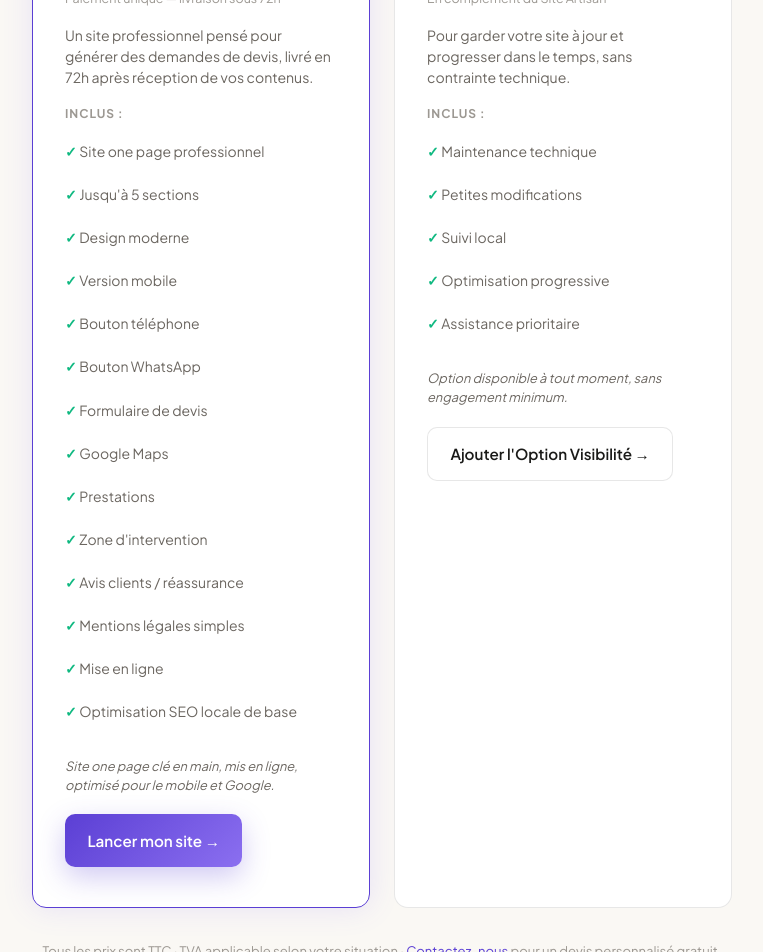
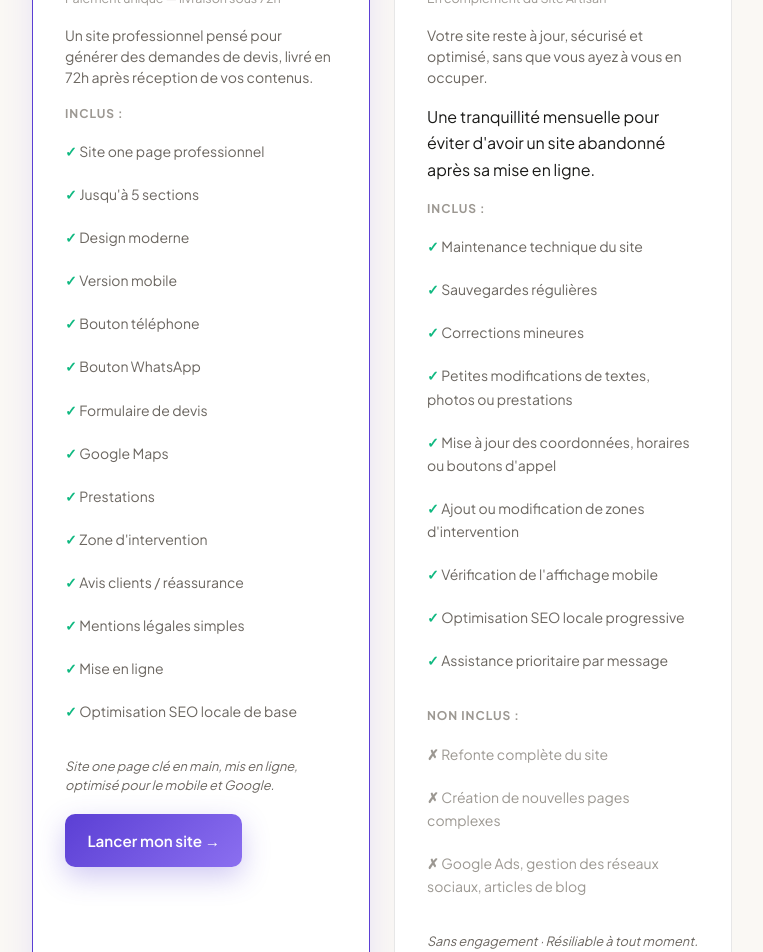
Before and after one commit to FabienGB69/Pixeloria-agence-web, a Next.js app: page / in a window 1280 px wide. Shown: the part 1940-2892 px from the top of the page, without its empty margins (258-1021 px from the left). Built offline with nearby package versions, Linux system fonts and the light colour scheme; no server answers.

Commit message:
feat(pricing): update Option Visibilité from 89€ to 49€/mois with new inclusions

```diff
--- a/app/creation-site-internet-artisan/page.tsx
+++ b/app/creation-site-internet-artisan/page.tsx
@@ -60,7 +60,7 @@ export default function CreationSiteArtisanPage() {
     areaServed: 'France',
     offers: [
       { '@type': 'Offer', name: 'Site Artisan', price: '199', priceCurrency: 'EUR' },
-      { '@type': 'Offer', name: 'Option Visibilité', price: '89', priceCurrency: 'EUR', priceSpecification: { '@type': 'UnitPriceSpecification', referenceQuantity: { '@type': 'QuantitativeValue', value: '1', unitCode: 'MON' } } },
+      { '@type': 'Offer', name: 'Option Visibilité', price: '49', priceCurrency: 'EUR', priceSpecification: { '@type': 'UnitPriceSpecification', referenceQuantity: { '@type': 'QuantitativeValue', value: '1', unitCode: 'MON' } } },
     ],
   };
 
@@ -85,7 +85,7 @@ export default function CreationSiteArtisanPage() {
               <p className="page-hero-sub">
                 Un site professionnel, lisible sur mobile et optimisé pour être trouvé par vos
                 clients locaux. Formulaire de contact, bouton d&apos;appel, galerie de réalisations.
-                Site Artisan à 199&nbsp;€&nbsp;TTC, livré en 72 h. Option Visibilité à 89&nbsp;€/mois.
+                Site Artisan à 199&nbsp;€&nbsp;TTC, livré en 72 h. Option Visibilité à 49&nbsp;€/mois.
               </p>
               <div className="page-hero-actions">
                 <Link href="/#contact" className="btn btn-primary">
@@ -198,7 +198,7 @@ export default function CreationSiteArtisanPage() {
               </div>
               <div className="pricing-card">
                 <p className="pricing-label">Option Visibilité</p>
-                <p className="pricing-price">89 € <span>TTC / mois</span></p>
+                <p className="pricing-price">49 € <span>TTC / mois</span></p>
                 <p className="pricing-sublabel">Maintenance, modifications et suivi SEO</p>
                 <ul>
                   <li>Maintenance &amp; mises à jour incluses</li>
--- a/app/creation-site-internet-tpe-pme/page.tsx
+++ b/app/creation-site-internet-tpe-pme/page.tsx
@@ -67,7 +67,7 @@ export default function CreationSiteTpePmePage() {
     areaServed: 'France',
     offers: [
       { '@type': 'Offer', name: 'Site Artisan', price: '199', priceCurrency: 'EUR' },
-      { '@type': 'Offer', name: 'Option Visibilité', price: '89', priceCurrency: 'EUR', priceSpecification: { '@type': 'UnitPriceSpecification', referenceQuantity: { '@type': 'QuantitativeValue', value: '1', unitCode: 'MON' } } },
+      { '@type': 'Offer', name: 'Option Visibilité', price: '49', priceCurrency: 'EUR', priceSpecification: { '@type': 'UnitPriceSpecification', referenceQuantity: { '@type': 'QuantitativeValue', value: '1', unitCode: 'MON' } } },
     ],
   };
 
@@ -204,7 +204,7 @@ export default function CreationSiteTpePmePage() {
               </div>
               <div className="pricing-card">
                 <p className="pricing-label">Option Visibilité</p>
-                <p className="pricing-price">89 € <span>TTC / mois</span></p>
+                <p className="pricing-price">49 € <span>TTC / mois</span></p>
                 <p className="pricing-sublabel">Maintenance, modifications et suivi SEO</p>
                 <ul>
                   <li>Maintenance &amp; mises à jour incluses</li>
--- a/app/offres/page.tsx
+++ b/app/offres/page.tsx
@@ -10,7 +10,7 @@ import JsonLd from '@/components/JsonLd';
 export const metadata: Metadata = {
   title: 'Offre Site Artisan — 199 € TTC | Pixeloria',
   description:
-    'Pixeloria crée votre site professionnel artisan pour 199 € TTC, livré sous 72h. Bouton téléphone, WhatsApp, formulaire de devis, Google Maps, SEO local. Option maintenance 89 €/mois.',
+    'Pixeloria crée votre site professionnel artisan pour 199 € TTC, livré sous 72h. Bouton téléphone, WhatsApp, formulaire de devis, Google Maps, SEO local. Option maintenance 49 €/mois.',
   openGraph: {
     type: 'website',
     url: 'https://pixeloria.fr/offres',
--- a/app/page.tsx
+++ b/app/page.tsx
@@ -24,7 +24,7 @@ const FAQ = dynamic(() => import('@/components/sections/FAQ'));
 export const metadata: Metadata = {
   title: 'Pixeloria — Création & refonte de sites internet pour artisans et PME',
   description:
-    'Création et refonte de sites internet professionnels pour artisans, TPE et PME. Site Artisan à 199 € TTC, livré en 72 h. Option Visibilité à 89 €/mois avec maintenance et SEO inclus.',
+    'Création et refonte de sites internet professionnels pour artisans, TPE et PME. Site Artisan à 199 € TTC, livré en 72 h. Option Visibilité à 49 €/mois avec maintenance et SEO inclus.',
   openGraph: {
     type: 'website',
     url: 'https://pixeloria.fr/',
@@ -32,7 +32,7 @@ export const metadata: Metadata = {
     locale: 'fr_FR',
     title: 'Pixeloria — Création & refonte de sites internet pour artisans et PME',
     description:
-      'Création et refonte de sites internet professionnels pour artisans, TPE et PME. Site Artisan à 199 € TTC, livré en 72 h. Option Visibilité à 89 €/mois avec maintenance et SEO inclus.',
+      'Création et refonte de sites internet professionnels pour artisans, TPE et PME. Site Artisan à 199 € TTC, livré en 72 h. Option Visibilité à 49 €/mois avec maintenance et SEO inclus.',
     images: [{
       url: 'https://pixeloria.fr/og/pixeloria-og-image.png',
       secureUrl: 'https://pixeloria.fr/og/pixeloria-og-image.png',
--- a/app/parrainage/page.tsx
+++ b/app/parrainage/page.tsx
@@ -105,7 +105,7 @@ export default function ParrainagePage() {
                 <span className="badge badge--gold">Meilleure récompense</span>
               </div>
               <div className="hero-card__amount">30 €/mois <span>récompense parrain</span></div>
-              <div className="hero-card__label">Option Visibilité · 89 € TTC/mois</div>
+              <div className="hero-card__label">Option Visibilité · 49 € TTC/mois</div>
               <div className="hero-card__sub">Déclenché après 3 mois d&apos;abonnement actifs</div>
             </div>
           </div>
--- a/app/refonte-site-internet/page.tsx
+++ b/app/refonte-site-internet/page.tsx
@@ -219,7 +219,7 @@ export default function RefontePageInternet() {
               </div>
               <div className="pricing-card">
                 <p className="pricing-label">Option Visibilité</p>
-                <p className="pricing-price">89 € <span>TTC / mois</span></p>
+                <p className="pricing-price">49 € <span>TTC / mois</span></p>
                 <p className="pricing-sublabel">Maintenance, modifications et suivi SEO</p>
                 <ul>
                   <li>Maintenance &amp; mises à jour incluses</li>
--- a/app/seo-local/page.tsx
+++ b/app/seo-local/page.tsx
@@ -213,7 +213,7 @@ export default function SeoLocalPage() {
               </div>
               <div className="pricing-card">
                 <span className="pricing-label">Option Visibilité</span>
-                <div className="pricing-price">89 <span>€/mois</span></div>
+                <div className="pricing-price">49 <span>€/mois</span></div>
                 <p className="pricing-sublabel">Maintenance, modifications et SEO local inclus</p>
                 <ul>
                   <li>Optimisation Google Business Profile</li>
--- a/components/sections/ComparisonTable.tsx
+++ b/components/sections/ComparisonTable.tsx
@@ -50,7 +50,7 @@ export default function ComparisonTable() {
               <tr>
                 <th className="ctable-feature-col">Fonctionnalité</th>
                 <th>Site Artisan<br /><span className="ctable-price">199 € TTC</span></th>
-                <th className="ctable-th--highlight">Option Visibilité<br /><span className="ctable-price">+89 €/mois</span></th>
+                <th className="ctable-th--highlight">Option Visibilité<br /><span className="ctable-price">+49 €/mois</span></th>
               </tr>
             </thead>
             <tbody>
--- a/components/sections/FAQ.tsx
+++ b/components/sections/FAQ.tsx
@@ -16,8 +16,8 @@ const faqs = [
     a: "Tout ce qu'il faut pour être présent en ligne et recevoir des demandes de devis : site one page, jusqu'à 5 sections, bouton téléphone, bouton WhatsApp, formulaire de devis, Google Maps, avis clients, mentions légales, mise en ligne et optimisation SEO locale de base. Livré sous 72h après réception de vos contenus.",
   },
   {
-    q: "À quoi sert l'Option Visibilité à 89 €/mois ?",
-    a: "L'Option Visibilité est un complément mensuel sans obligation. Elle inclut la maintenance technique, les petites modifications, le suivi local, l'optimisation progressive et une assistance prioritaire. Elle permet de garder votre site à jour et d'améliorer votre visibilité dans le temps, sans contrainte technique.",
+    q: "À quoi sert l'Option Visibilité à 49 €/mois ?",
+    a: "L'Option Visibilité à 49 €/mois est un complément sans engagement. Elle inclut la maintenance technique, les sauvegardes, les corrections mineures, les petites modifications (textes, photos, horaires, prestations, zones d'intervention), la vérification mobile et l'optimisation SEO locale progressive. Sans engagement, résiliable à tout moment.",
   },
   {
     q: "Puis-je modifier mon site après livraison ?",
--- a/components/sections/Services.tsx
+++ b/components/sections/Services.tsx
@@ -55,24 +55,37 @@ export default function Services() {
           {/* Option — Visibilité */}
           <div className="pricing-card">
             <p className="pricing-label">Option Visibilité</p>
-            <p className="pricing-price">89 € <span>TTC / mois</span></p>
+            <p className="pricing-price">49 € <span>TTC / mois</span></p>
             <p className="pricing-sublabel">En complément du Site Artisan</p>
             <p className="pricing-accroche">
-              Pour garder votre site à jour et progresser dans le temps, sans contrainte technique.
+              Votre site reste à jour, sécurisé et optimisé, sans que vous ayez à vous en occuper.
+            </p>
+            <p className="pricing-sub-accroche">
+              Une tranquillité mensuelle pour éviter d&apos;avoir un site abandonné après sa mise en ligne.
             </p>
             <p className="pricing-list-title">Inclus :</p>
             <ul>
-              <li>Maintenance technique</li>
-              <li>Petites modifications</li>
-              <li>Suivi local</li>
-              <li>Optimisation progressive</li>
-              <li>Assistance prioritaire</li>
+              <li>Maintenance technique du site</li>
+              <li>Sauvegardes régulières</li>
+              <li>Corrections mineures</li>
+              <li>Petites modifications de textes, photos ou prestations</li>
+              <li>Mise à jour des coordonnées, horaires ou boutons d&apos;appel</li>
+              <li>Ajout ou modification de zones d&apos;intervention</li>
+              <li>Vérification de l&apos;affichage mobile</li>
+              <li>Optimisation SEO locale progressive</li>
+              <li>Assistance prioritaire par message</li>
             </ul>
-            <p className="pricing-note">Option disponible à tout moment, sans engagement minimum.</p>
+            <p className="pricing-list-title pricing-list-title--excluded">Non inclus :</p>
+            <ul className="pricing-excluded">
+              <li>Refonte complète du site</li>
+              <li>Création de nouvelles pages complexes</li>
+              <li>Google Ads, gestion des réseaux sociaux, articles de blog</li>
+            </ul>
+            <p className="pricing-note">Sans engagement · Résiliable à tout moment.</p>
             <a
               href="#contact"
               className="btn btn-secondary"
-              onClick={() => trackOfferSelect('Option Visibilité', '89 TTC / mois')}
+              onClick={() => trackOfferSelect('Option Visibilité', '49 TTC / mois')}
             >
               Ajouter l&apos;Option Visibilité →
             </a>
```
Also changed, not shown: app/maintenance-site-web/page.tsx (+4 -4 lines).
